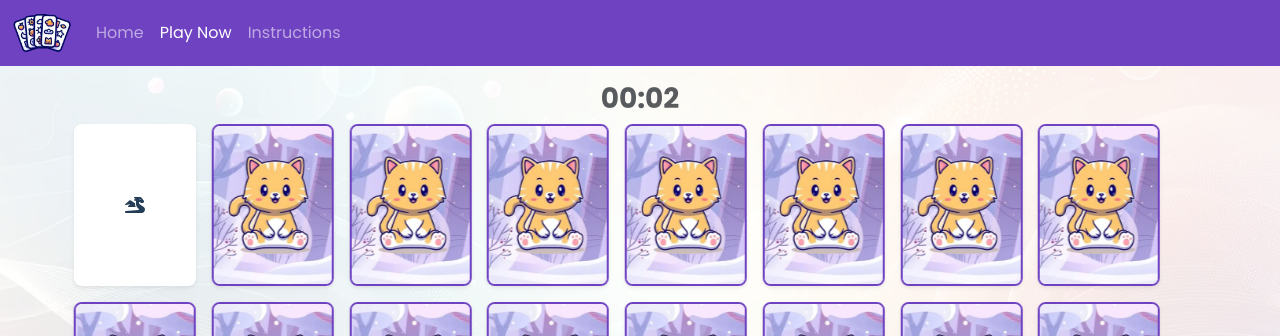
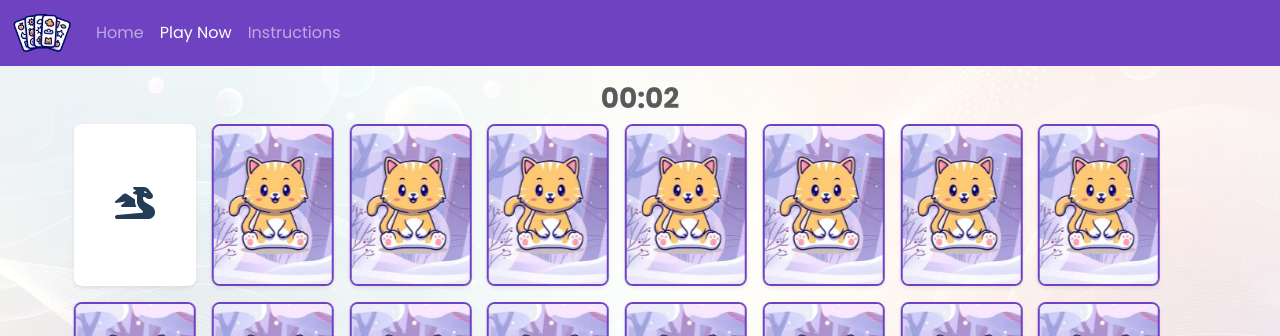
Before and after one commit to RenzoMA/memory-card, an Angular app: page /play in a window 1280 px wide. Both pictures are taken after a click on the button 134 px from the left and 204 px from the top of the page. Shown: the top 336 px of the page. Built offline with nearby package versions, Linux system fonts and the light colour scheme.

Commit message:
update font size

```diff
--- a/projects/memory/src/app/game/components/card/card.component.html
+++ b/projects/memory/src/app/game/components/card/card.component.html
@@ -9,13 +9,14 @@
 	(click)="reveal()">
 	<div class="card-body p-0 d-flex">
 		@if (isFaceDown) {
-		<img class="img-fluid rounded-3 border border-primary border-2 w-100" width="139px" height="187px" src="assets/card/back-card.webp" />
+		<img
+			class="img-fluid rounded-3 border border-primary border-2 w-100"
+			width="139px"
+			height="187px"
+			src="assets/card/back-card.webp" />
 		} @else {
 		<div class="d-flex align-items-center justify-content-center w-100">
-			<fa-icon
-				[icon]="card.icon"
-				class="d-flex align-items-center justify-content-center w-100 h-100"
-				[style.color]="card.color"></fa-icon>
+			<fa-icon [icon]="card.icon" size="2x" [style.color]="card.color"></fa-icon>
 		</div>
 		}
 	</div>
```
